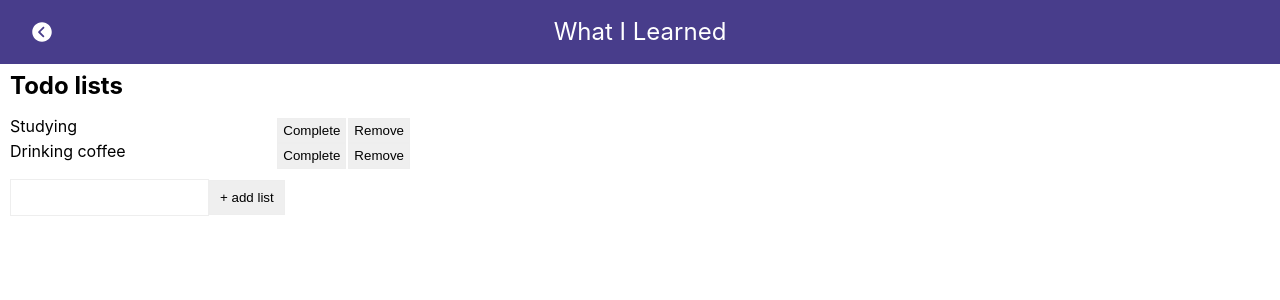
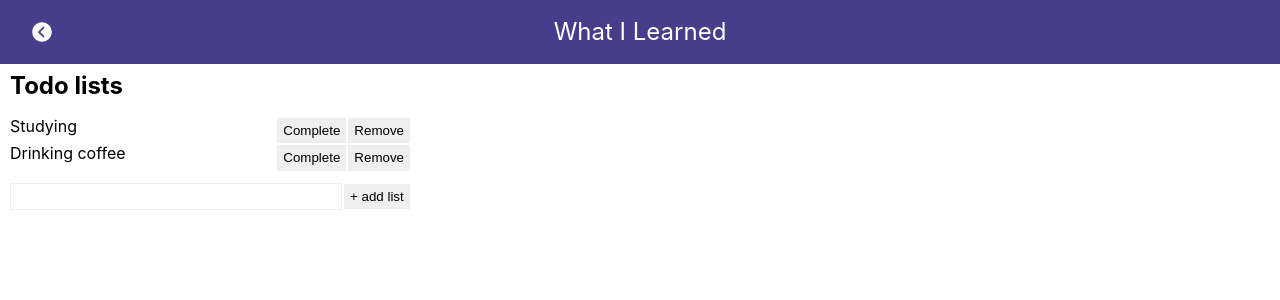
Before and after one commit to saebomp/todayilearned, a React (Create React App) app: page /localStorage in a window 1280 px wide. Shown: the top 300 px of the page. Built offline with nearby package versions, Linux system fonts and the light colour scheme; the HTML template or start-up script is replaced by a standard one.

Commit message:
finished local storage

```diff
--- a/src/components/LocalStorage.js
+++ b/src/components/LocalStorage.js
@@ -1,4 +1,4 @@
-import React, {useState} from 'react';
+import React, {useState, useEffect} from 'react';
 
 const styles = {
   content: {
@@ -12,11 +12,11 @@ const styles = {
     marginBottom:'20px'
   },
   input: {
-    padding:'10px',
+    padding:'5px',
     outline:'0',
     border:'1px solid #eee',
     marginTop:'10px',
-    width:'302'
+    width:'320px'
   },
   flex: {
     display:'flex',
@@ -27,7 +27,8 @@ const styles = {
     padding:'5px',
     outline:'0',
     border:'1px solid #eee',
-    marginLeft:'2px'
+    marginLeft:'2px',
+    marginBottom:'2px'
   }
 }
 
@@ -74,19 +75,28 @@ const InputText = ({addLists}) => {
         value={value}
         onChange={e => setValue(e.target.value)}
       />
-      <button style={styles.input}>+ add list</button>
+      <button style={styles.btn}>+ add list</button>
     </form>
   );
 }
 
-
-
 const LocalStorage = () => {
   const [lists, setLists] = useState(initialList);
+  useEffect(() => {
+    const lists = JSON.parse(localStorage.getItem('lists'));
+    if (lists) {
+      setLists(lists);
+    }
+  }, []);
+
+  useEffect(() => {
+    localStorage.setItem('lists', JSON.stringify(lists));
+  }, [lists]);
 
   const addLists = text => {
-    const newLists = [...lists, { text }];
+    const newLists = [...lists, { text, done:false }];
     setLists(newLists);
+    localStorage.setItem('newLists', JSON.stringify(newLists));
   };
 
   const completeList = index => {
@@ -97,12 +107,14 @@ const LocalStorage = () => {
       newLists[index].done = false
     }
     setLists(newLists);
+    localStorage.setItem('newLists', JSON.stringify(newLists));
   };
 
   const removeList = index => {
     const newLists = [...lists];
     newLists.splice(index,1);
     setLists(newLists)
+    localStorage.removeItem('newLists', JSON.stringify(newLists));
   }
 
   return (
```
Lines whose indentation alone changed are shown as unchanged.
